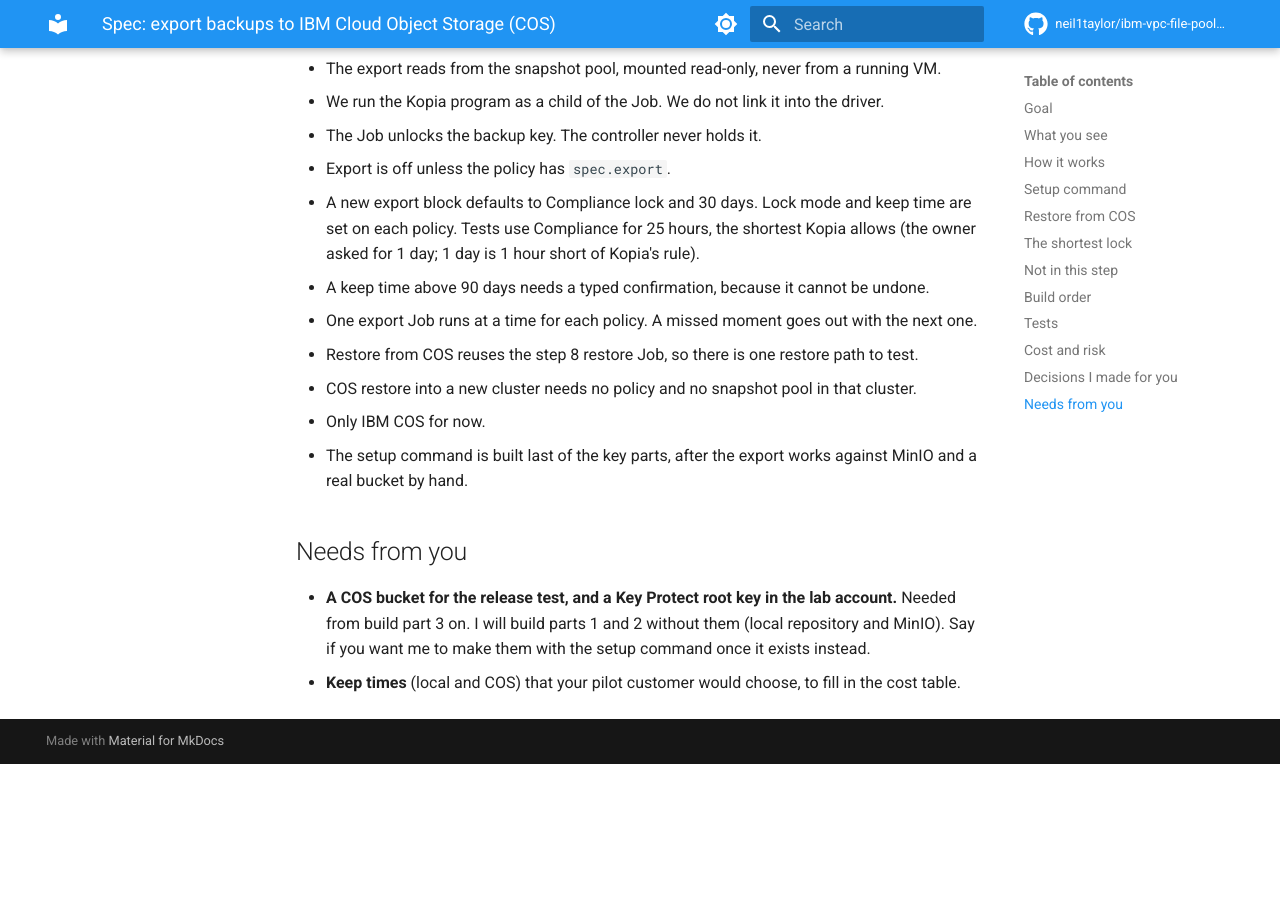
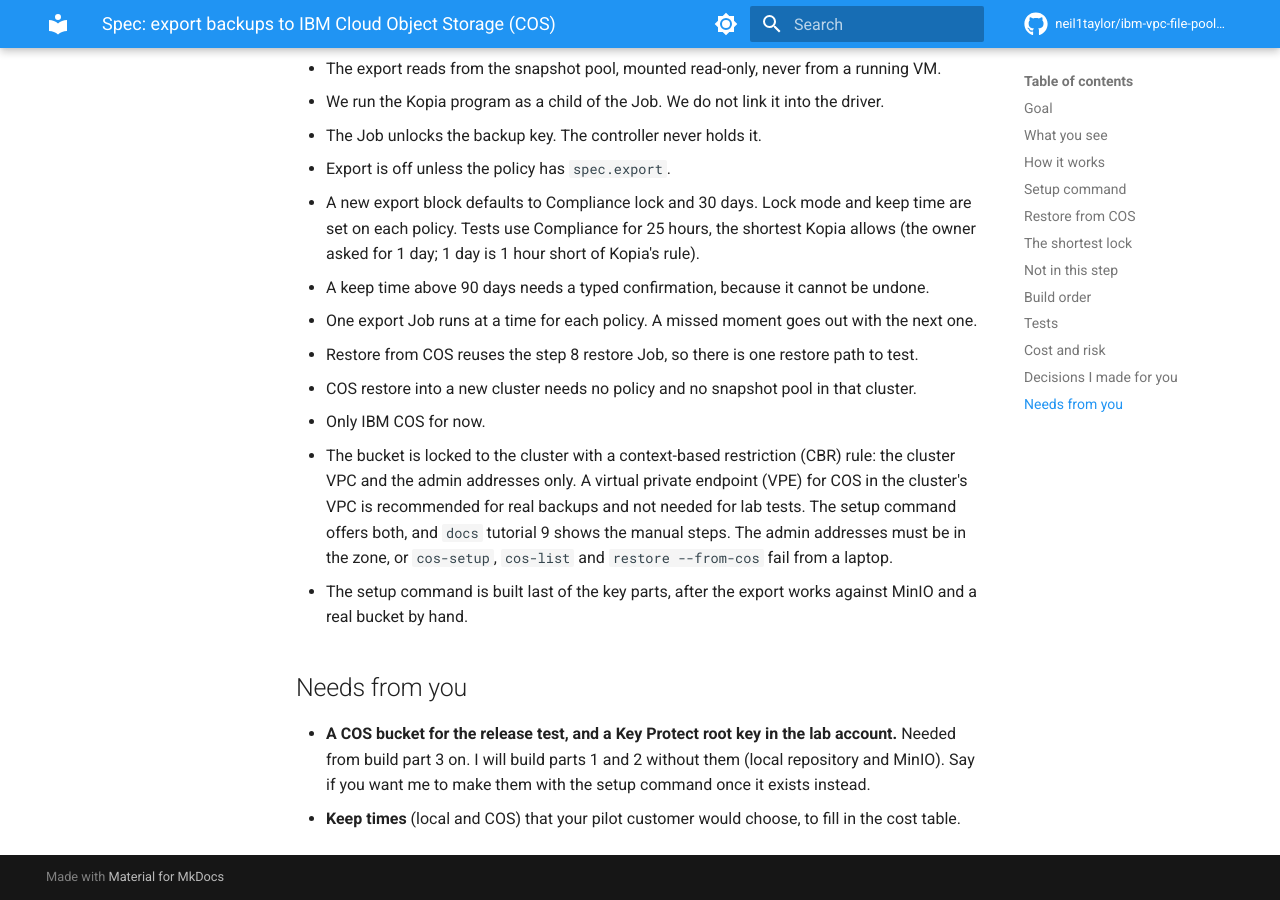
Before and after one commit to neil1taylor/ibm-vpc-file-pool-csi, an MkDocs documentation site: the page built from docs/specs/2026-10-21-backup-cos-export.md, in a window 1280 px wide and 900 px high, scrolled down 5476 px. Built offline with MkDocs 1.6.1 and Material for MkDocs 9.7.7, drawn with Linux system fonts in a browser that asks for light colours; comment, search, counter and statistics services are not loaded; before the commit the page ends 6240 px from its top, so only the background shows below that.

Commit message:
Spec: CBR rule and VPE for the backup bucket

```diff
--- a/docs/specs/2026-10-21-backup-cos-export.md
+++ b/docs/specs/2026-10-21-backup-cos-export.md
@@ -130,6 +130,7 @@
 - Restore from COS reuses the step 8 restore Job, so there is one restore path to test.
 - COS restore into a new cluster needs no policy and no snapshot pool in that cluster.
 - Only IBM COS for now.
+- The bucket is locked to the cluster with a context-based restriction (CBR) rule: the cluster VPC and the admin addresses only. A virtual private endpoint (VPE) for COS in the cluster's VPC is recommended for real backups and not needed for lab tests. The setup command offers both, and `docs` tutorial 9 shows the manual steps. The admin addresses must be in the zone, or `cos-setup`, `cos-list` and `restore --from-cos` fail from a laptop.
 - The setup command is built last of the key parts, after the export works against MinIO and a real bucket by hand.
 
 ## Needs from you
```
